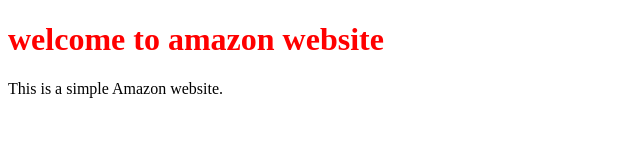
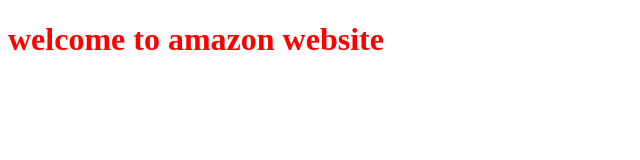
Before and after one commit to Jayaprasad78/Amazon_website, a plain HTML site: page index.html in a window 1280 px wide. Shown: the whole page, without its empty margins (0-640 px from the left). Drawn offline with Linux system fonts and the light colour scheme.

Commit message:
Update index.html

```diff
--- a/index.html
+++ b/index.html
@@ -9,7 +9,7 @@
 </head>
 <body>
     <h1>welcome to amazon website</h1>
-   <p>This is a simple Amazon website.</p>
+
 
 
 </body>
```
